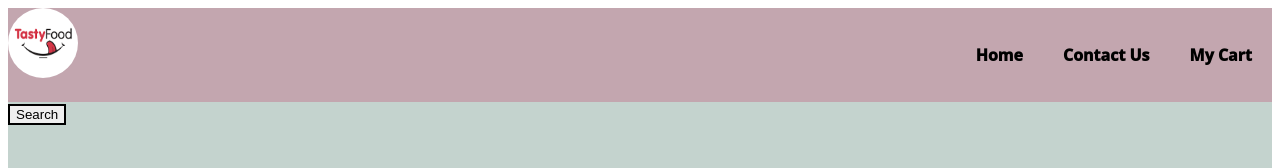
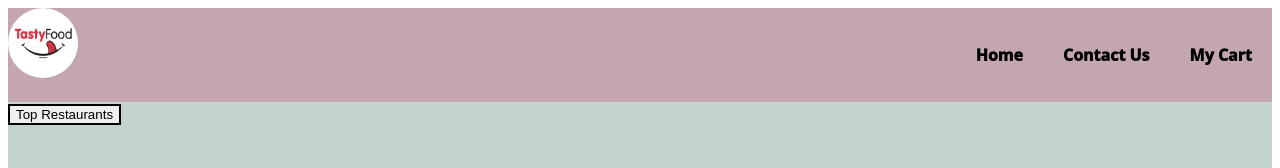
Before and after one commit to Sidsw11/foodoo-app, a React (Vite) app: page / in a window 1280 px wide. Shown: the top 168 px of the page. Built offline with nearby package versions, Linux system fonts and the light colour scheme; grey boxes are pictures that could not be loaded.

Commit message:
useState Hook, State variable,fiter top restaurants

```diff
--- a/src/components/BodyComponent.js
+++ b/src/components/BodyComponent.js
@@ -1,14 +1,26 @@
 import RestroCard from "./RestroCard.js";
 import restList from "../utils/mockData.js";
+import { useState } from "react";
 const BodyComponent = () => {
+  const [restaurantList, setrestaurantList] = useState(restList);
   return (
     <div className="bodycomp">
       <div>
-        <button id="srcbtn">Search</button>
+        <button
+          id="srcbtn"
+          onClick={() => {
+            const filteredList = restaurantList.filter(
+              (res) => res.info.avgRating > 4
+            );
+            setrestaurantList(filteredList);
+          }}
+        >
+          Top Restaurants
+        </button>
       </div>
       <div className="rest_container">
-        {restList.map((info) => (
-          <RestroCard key={info.id} restData={info} />
+        {restaurantList.map((restu) => (
+          <RestroCard key={restu.info.id} restData={restu} />
         ))}
       </div>
     </div>
--- a/src/components/RestroCard.js
+++ b/src/components/RestroCard.js
@@ -19,7 +19,6 @@ const RestroCard = ({ restData }) => {
         <div>{avgRating + "⭐" + "." + restData?.info?.sla?.slaString}</div>
         <div>{cuisines.join(", ")}</div>
         <div>{costForTwo}</div>
-        <div>{}</div>
       </div>
     </div>
   );
```
